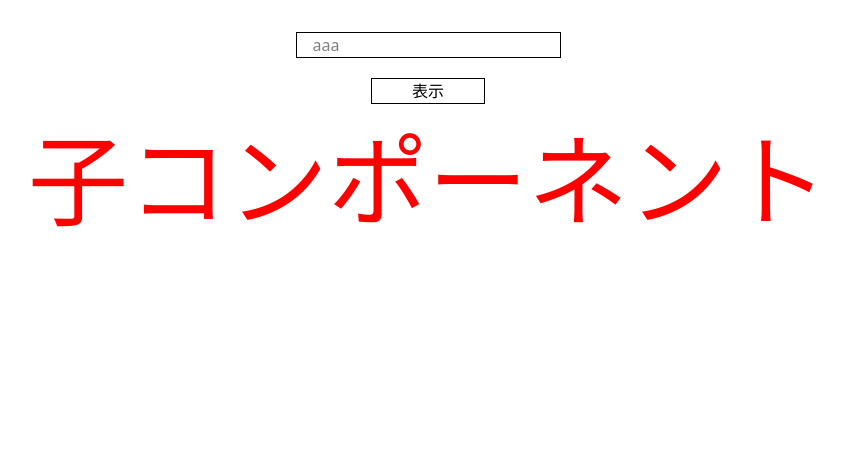
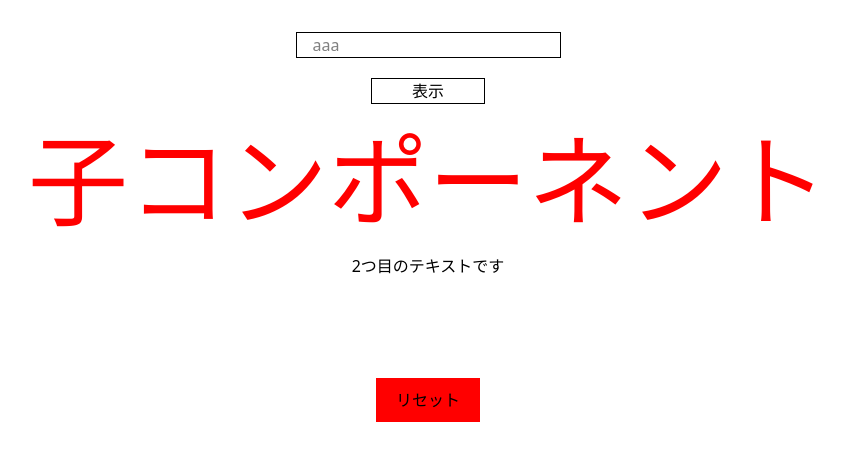
Before and after one commit to ryoma-abe/React-dev, a React (Vite) app in the folder react-stepUp/my-app/: page / in a window 1280 px wide. Shown: the top 460 px of the page, without its empty margins (212-1056 px from the left). Built offline with nearby package versions, Linux system fonts and the light colour scheme.

Commit message:
ルーティング準備

```diff
--- a/react-stepUp/my-app/package.json
+++ b/react-stepUp/my-app/package.json
@@ -15,6 +15,7 @@
     "@tailwindcss/vite": "^4.0.8",
     "react": "^19.0.0",
     "react-dom": "^19.0.0",
+    "react-router-dom": "^6.29.0",
     "styled-components": "^6.1.15",
     "styled-jsx": "^5.1.6",
     "tailwindcss": "^4.0.8"
--- /dev/null
+++ b/react-stepUp/my-app/src/Home.jsx
@@ -0,0 +1,7 @@
+export const Home = () => {
+  return (
+    <div>
+      <h1>これはHomeページです</h1>
+    </div>
+  );
+};
--- /dev/null
+++ b/react-stepUp/my-app/src/Page1.jsx
@@ -0,0 +1,7 @@
+export const Page1 = () => {
+  return (
+    <div>
+      <h1>これはPage1ページです</h1>
+    </div>
+  );
+};
--- /dev/null
+++ b/react-stepUp/my-app/src/Page2.jsx
@@ -0,0 +1,7 @@
+export const Page2 = () => {
+  return (
+    <div>
+      <h1>これはPage2ページです</h1>
+    </div>
+  );
+};
--- a/react-stepUp/my-app/src/component/Chaild.jsx
+++ b/react-stepUp/my-app/src/component/Chaild.jsx
@@ -1,15 +1,27 @@
-/** @jsxImportSource @emotion/react */
-import { jsx, css } from "@emotion/react";
-
-const TextStyle = css`
-  font-size: 100px;
-  color: red;
-`;
+import styled from "styled-components";
 
 export const Chaild = ({ open }) => {
   return (
     <>
-      <div>{open && <p css={TextStyle}>子コンポーネント</p>}</div>
+      <div>
+        {open && <SText>子コンポーネント</SText>}
+        <p>2つ目のテキストです</p>
+        <SButton>リセット</SButton>
+      </div>
     </>
   );
 };
+
+const SText = styled.p`
+  font-size: 100px;
+  color: red;
+`;
+const SButton = styled.button`
+  background-color: red;
+  padding: 10px 20px;
+  margin-top: 100px;
+  &:hover {
+    background-color: blue;
+    color: #fff;
+  }
+`;
```
Also changed, not shown: 1 other file (tests, documents, lock files or other folders).
